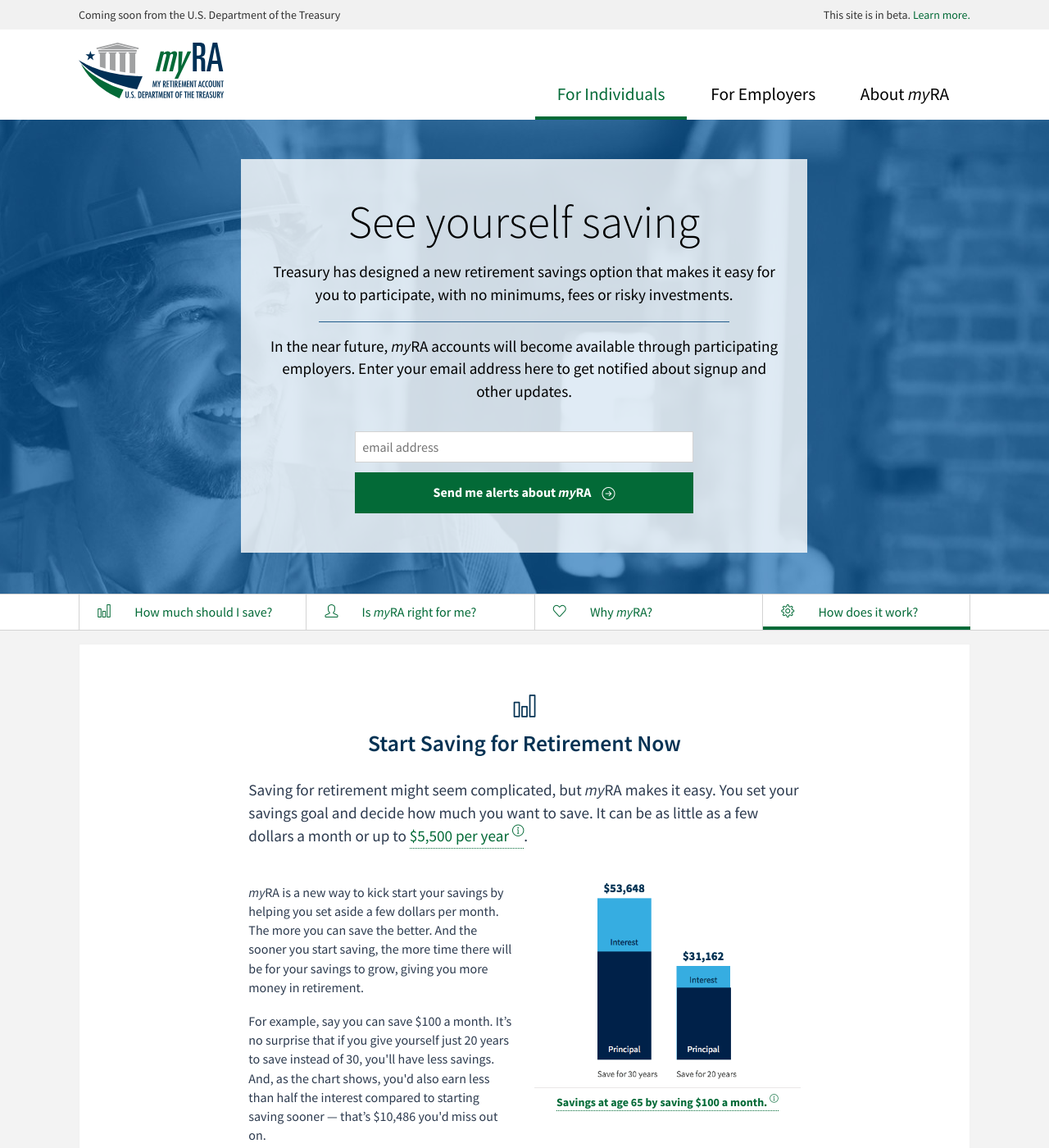
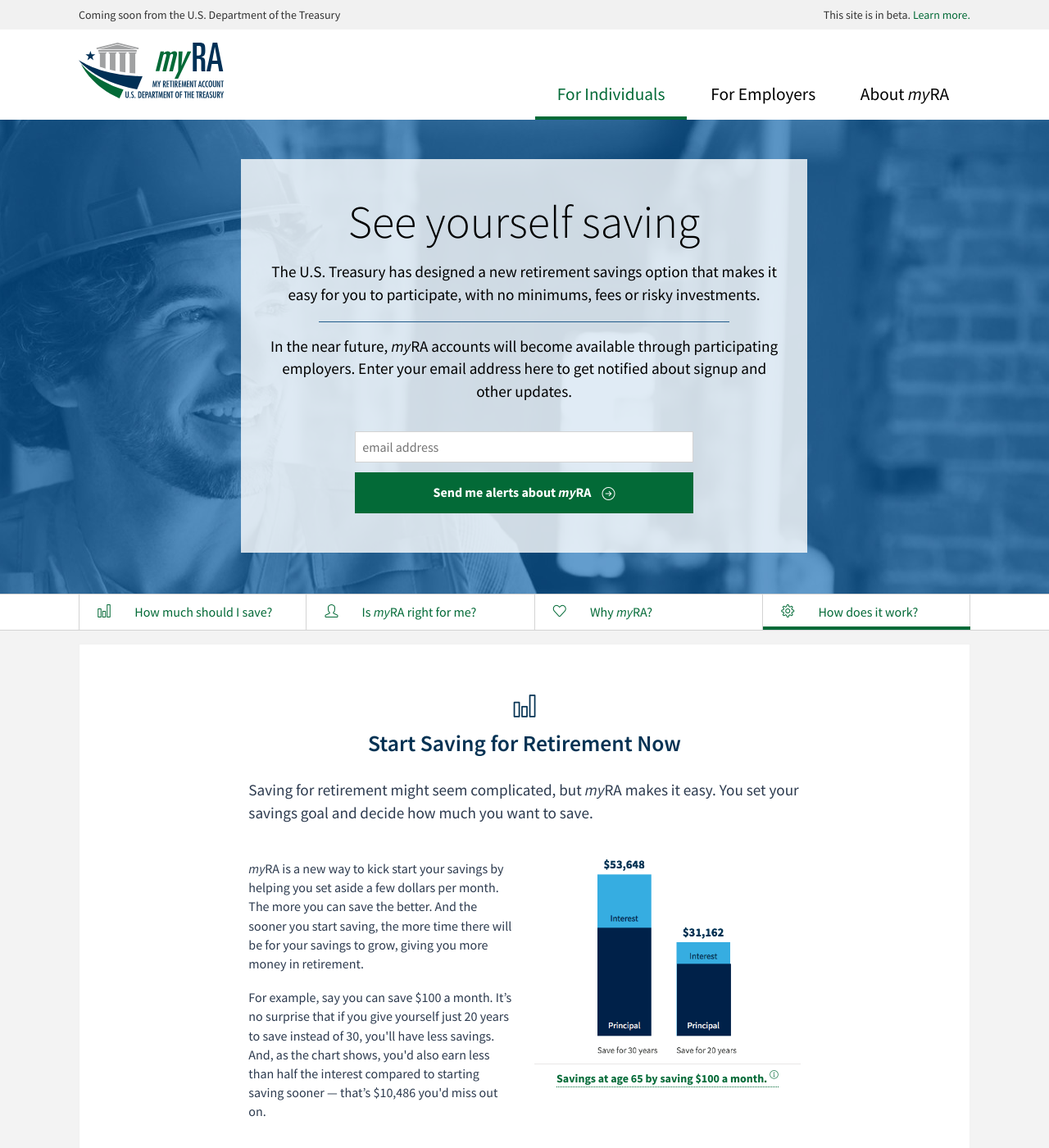
Before and after one commit to 18F/myra, a Jekyll site: the page built from individuals/index.html, in a window 1280 px wide and 1400 px high. Shown: the whole window at 82% size. Built offline with Jekyll 4.4.1, drawn with Linux system fonts in a browser that asks for light colours; some of the changed text lies outside the part shown.

Commit message:
Copy edits

```diff
--- a/_includes/calculator-v4.html
+++ b/_includes/calculator-v4.html
@@ -2,7 +2,7 @@
   <div class="container">
     <div class="section-intro">
       <h2 id="calculator-heading"><i class="icon-bar-chart"></i> Start Saving for Retirement Now</h2>
-      <p>Saving for retirement might seem complicated, but <span class="myra">myRA</span> makes it easy. You set your savings goal and decide how much you want to save. It can be as little as a few dollars a month or up to <span class="tooltip" title=" You may contribute up to $5,500 per year (or $6,500 per year for individuals 50 years of age or older at the end of the year). Annual and lifetime contribution limits and annual income limits apply, as do conditions on withdrawal of earnings." aria-label=" You may contribute up to $5,500 per year (or $6,500 per year for individuals 50 years of age or older at the end of the year). Annual and lifetime contribution limits and annual income limits apply, as do conditions on withdrawal of earnings." tabindex="0">$5,500 per year <sup><i class="icon-info"></i></sup></span>.</p>
+      <p>Saving for retirement might seem complicated, but <span class="myra">myRA</span> makes it easy. You set your savings goal and decide how much you want to save.</p>
     </div>
     <div class="education">
       <div class="intro">
--- a/_includes/individual-value-proposition.html
+++ b/_includes/individual-value-proposition.html
@@ -15,7 +15,7 @@
       <h3>Safe</h3>
       <ul>
         <li><span class="myra">myRA</span> will not go down in value</li>
-        <li>The investment is backed by Treasury</li>
+        <li>The investment is backed by the U.S. Treasury</li>
         <li>Your information is private and secure</li>
       </ul>
     </div>
--- a/index.html
+++ b/index.html
@@ -15,12 +15,12 @@
       </div>
       <div class="block match-height">
         <a href="{{ site.baseurl }}/individuals/"><h2>For Individuals</h2></a>
-        <p>Are you ready for retirement? What do you want to do when you retire? Find out how <span class="myra">myRA</span> can get you started toward your goals, so you can feel prepared for your future.</p>
+        <p>Find out how <span class="myra">myRA</span> can get you started toward saving for your future.</p>
         <a class="block-link" title="Learn more about myRA for individuals" href="{{ site.baseurl }}/individuals/">Learn more <i class="icon-arrow-right"></i></a>
       </div>
       <div class="block match-height">
         <a href="{{ site.baseurl }}/employers/"><h2>For Employers</h2></a>
-        <p>Do you have employees who need help saving for retirement? Find out how you can help your employees start saving through <span class="myra">myRA</span>, with no cost to you.</p>
+        <p>Find out how you can help your employees start saving through <span class="myra">myRA</span>.</p>
         <a class="block-link" title="Learn more about myRA for employers" href="{{ site.baseurl }}/employers/">Learn more <i class="icon-arrow-right"></i></a>
       </div>
     </div>
--- a/individuals/index.html
+++ b/individuals/index.html
@@ -13,7 +13,7 @@
       <div class="headline">
         <div class="inner-headline">
           <span class="display">See yourself saving</span>
-          <p class="lead-text">Treasury has designed a new retirement savings option that makes it easy for you to participate, with no minimums, fees or risky investments.</p>
+          <p class="lead-text">The U.S. Treasury has designed a new retirement savings option that makes it easy for you to participate, with no minimums, fees or risky investments.</p>
           <hr>
           <p class="lead-text">In the near future, <span class="myra">myRA</span> accounts will become available through participating employers. Enter your email address here to get notified about signup and other updates.</p>
         </div>
```
